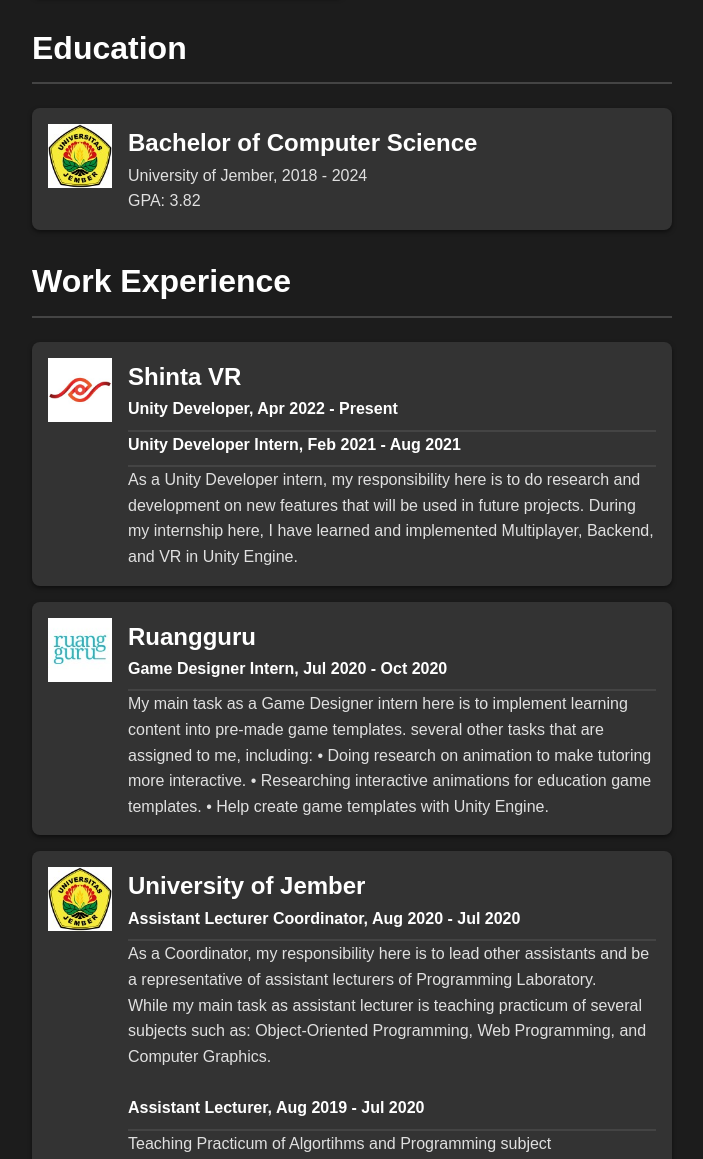
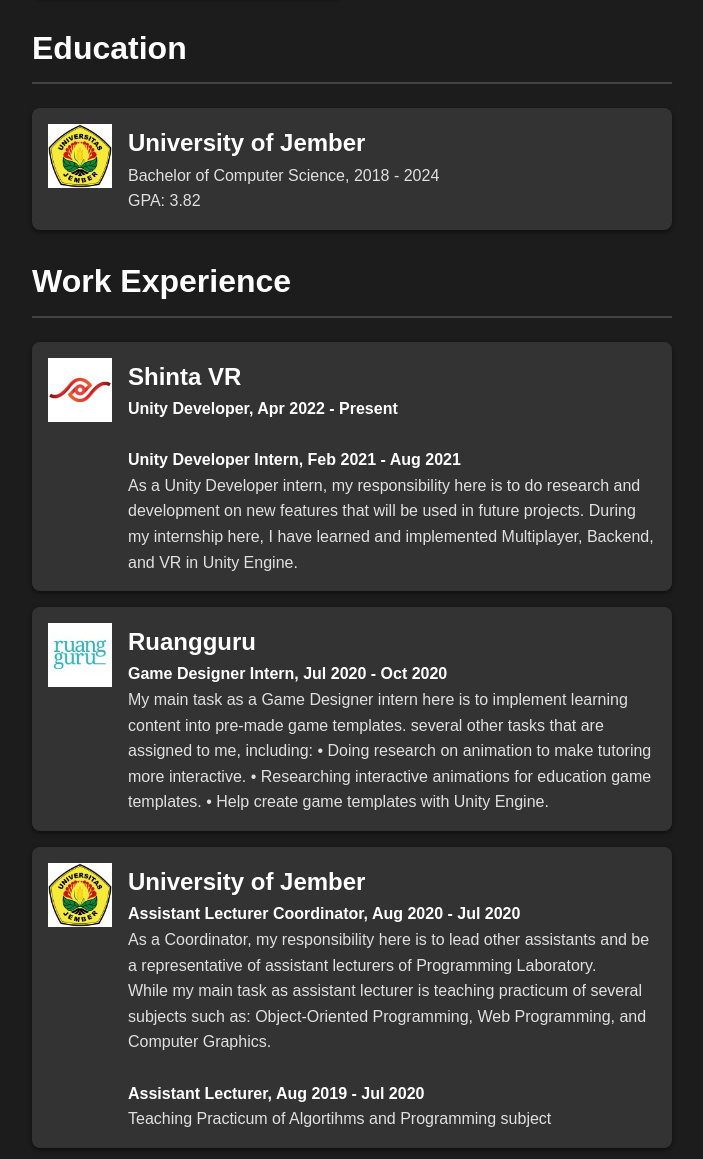
Before and after one commit to KucingMaboek/kucingmaboek.github.io, a website built with webpack: page index.html in a window 1280 px wide. Shown: the part 1625-2784 px from the top of the page, without its empty margins (288-991 px from the left). Built offline with nearby package versions, Linux system fonts and the light colour scheme.

Commit message:
adjust education and work experience

```diff
--- a/css/style.css
+++ b/css/style.css
@@ -232,7 +232,7 @@
   margin: 0;
 }
 
-.education-card h2, .experience-card h2, .certification-card h2 {
+.degree, .position {
   font-size: 1rem;
   font-weight: bold;
   color: #fff;
--- a/index.html
+++ b/index.html
@@ -133,8 +133,8 @@
     <div class="education-card">
       <img src="img/university_of_jember_logo.jpeg" alt="University of Jember" class="education-logo">
       <div class="education-info">
-        <h3>Bachelor of Computer Science</h3>
-        <p>University of Jember, 2018 - 2024</p>
+        <h3>University of Jember</h3>
+        <p class="title">Bachelor of Computer Science, 2018 - 2024</p>
         <p>GPA: 3.82</p>
       </div>
     </div>
@@ -147,10 +147,10 @@
       <img src="img/shinta_vr_logo.jpeg" alt="Shinta VR" class="experience-logo">
       <div class="experience-info">
         <h3>Shinta VR</h3>
-        <h2>Unity Developer, Apr 2022 - Present</h2>
+        <p class="position">Unity Developer, Apr 2022 - Present</p>
         <p></p>
-        <p></p>
-        <h2>Unity Developer Intern, Feb 2021 - Aug 2021</h2>
+        <br>
+        <p class="position">Unity Developer Intern, Feb 2021 - Aug 2021</p>
         <p>As a Unity Developer intern, my responsibility here is to do research and development on new features that
           will be used in future projects. During my internship here, I have learned and implemented Multiplayer,
           Backend, and VR in Unity Engine.</p>
@@ -160,7 +160,7 @@
       <img src="img/ruangguru_com_logo.jpeg" alt="Ruangguru" class="experience-logo">
       <div class="experience-info">
         <h3>Ruangguru</h3>
-        <h2>Game Designer Intern, Jul 2020 - Oct 2020</h2>
+        <p class="position">Game Designer Intern, Jul 2020 - Oct 2020</p>
         <p>My main task as a Game Designer intern here is to implement learning content into pre-made game templates.
           several other tasks that are assigned to me, including:
           • Doing research on animation to make tutoring more interactive.
@@ -172,12 +172,12 @@
       <img src="img/university_of_jember_logo.jpeg" alt="University of Jember" class="experience-logo">
       <div class="experience-info">
         <h3>University of Jember</h3>
-        <h2>Assistant Lecturer Coordinator, Aug 2020 - Jul 2020</h2>
+        <p class="position">Assistant Lecturer Coordinator, Aug 2020 - Jul 2020</p>
         <p>As a Coordinator, my responsibility here is to lead other assistants and be a representative of assistant
           lecturers of Programming Laboratory.<br> While my main task as assistant lecturer is teaching practicum of
           several subjects such as: Object-Oriented Programming, Web Programming, and Computer Graphics.</p>
         <br>
-        <h2>Assistant Lecturer, Aug 2019 - Jul 2020</h2>
+        <p class="position">Assistant Lecturer, Aug 2019 - Jul 2020</p>
         <p>Teaching Practicum of Algortihms and Programming subject</p>
       </div>
     </div>
```
